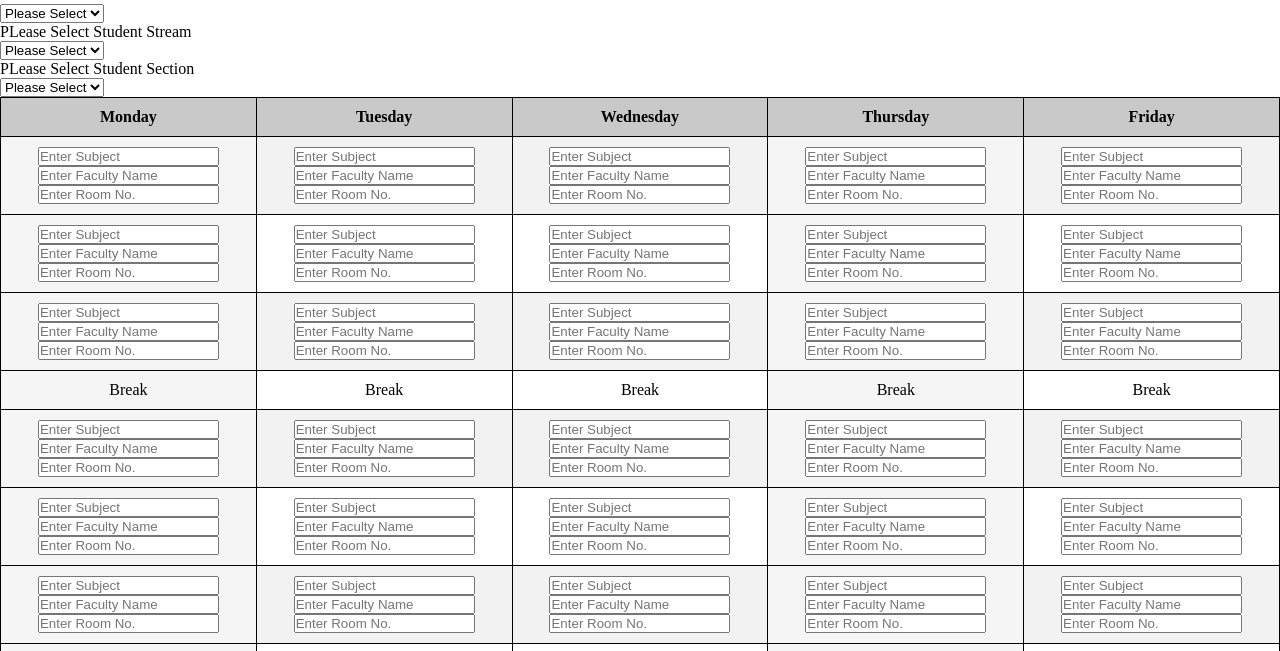
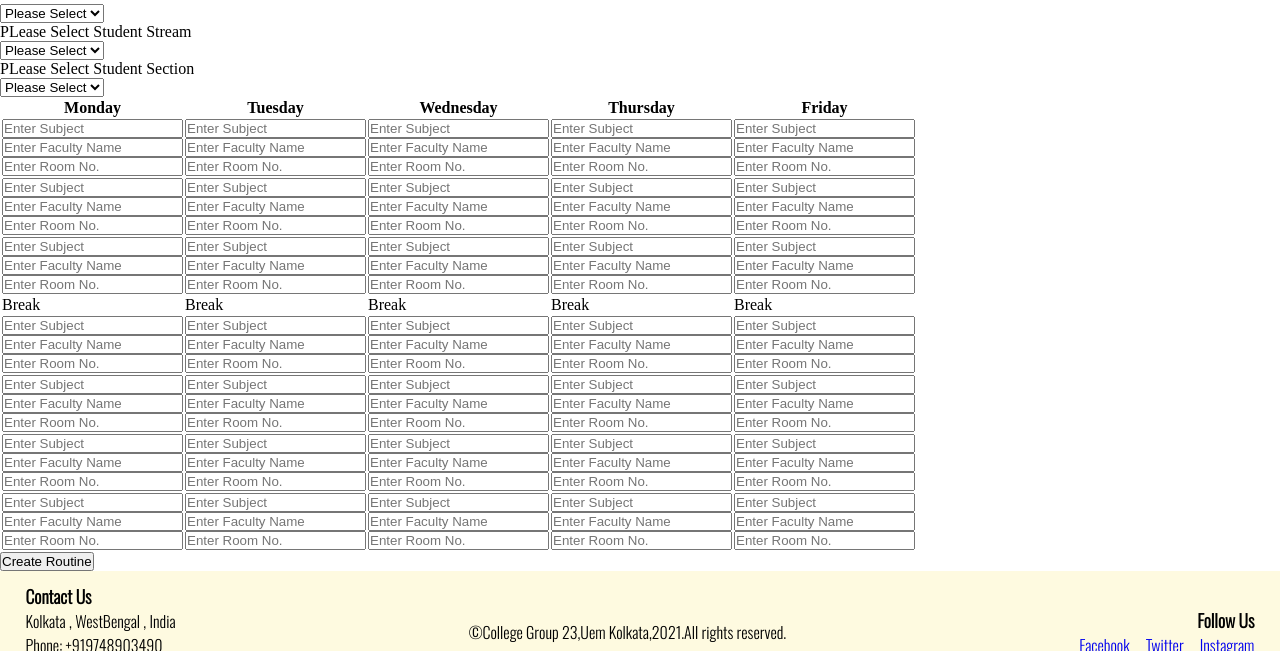
Before and after one commit to ankurhalder/old-universa, a website: page ADMIN/updateRoutine.html in a window 1280 px wide. Shown: the part 131-782 px from the top of the page. Drawn offline with nearby package versions, Linux system fonts and the light colour scheme.

Commit message:
Prettier Added

```diff
--- a/ADMIN/CSS/updateRoutine.css
+++ b/ADMIN/CSS/updateRoutine.css
@@ -7,30 +7,3 @@
 	margin: 0;
 	padding: 0;
   }
-  table {
-    border-collapse: collapse;
-    width: 100%;
-  }
-
-  th, td {
-    border: 1px solid black;
-    padding: 10px;
-    text-align: center;
-  }
-
-  th {
-    background-color: #c9c9c9;
-  }
-
-  tr:nth-child(even) {
-    background-color: #f2f2f2;
-  }
-
-  tr:nth-child(odd) {
-    background-color: #ffffff;
-  }
-
-
-  td:nth-child(3n+1) {
-    background-color: #f5f5f5;
-  }
--- /dev/null
+++ b/package.json
@@ -0,0 +1,5 @@
+{
+  "devDependencies": {
+    "prettier": "2.8.7"
+  }
+}
```
Also changed, not shown: 1 other file.
